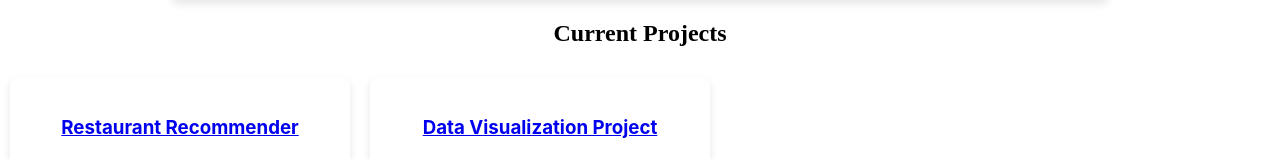
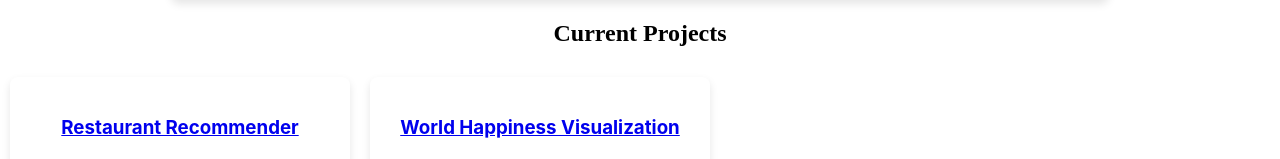
Before and after one commit to ssundr/ssundr.github.io, a React (Create React App) app in the folder portfolio/: page / in a window 1280 px wide. Shown: the part 1528-1687 px from the top of the page. Built offline with nearby package versions, Linux system fonts and the light colour scheme.

Commit message:
added two projects & updated urls

```diff
--- a/portfolio/src/App.js
+++ b/portfolio/src/App.js
@@ -170,15 +170,15 @@ function App() {
       description:
         "Created a full-stack web application to help users simplify the decision of where to eat. This application was built with KMeans clustering to find the most highly regarded restaurants based on the user's cuisine preferences using the Geolocate API and Google Places API.",
       techUsed: ["React.js", "Flask", "TypeScript", "MongoDB", "Google OAuth"],
-      link: "https://www.yourportfolio.com",
+      link: "https://github.com/snehasund/restaurant-recommender",
       image: restaurantReccomender,
     },
     {
-      title: "Data Visualization Project",
+      title: "World Happiness Visualization",
       description:
         "Utilizing R, conducted data cleaning and preparation for the World Happiness Report dataset. Visualized happiness scores and their distribution across regions using bar charts and density curves created with ggplot2, effectively communicating key insights through visualizations.",
       techUsed: ["RStudio"],
-      link: "https://www.datavisualizationproject.com",
+      link: "https://github.com/snehasund/world-happiness-visualization",
       image: worldHappinessVisualization,
     },
   ];
```
